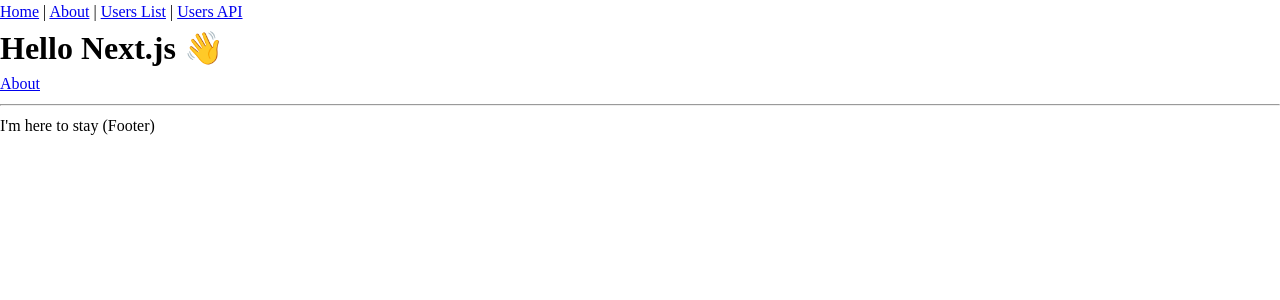
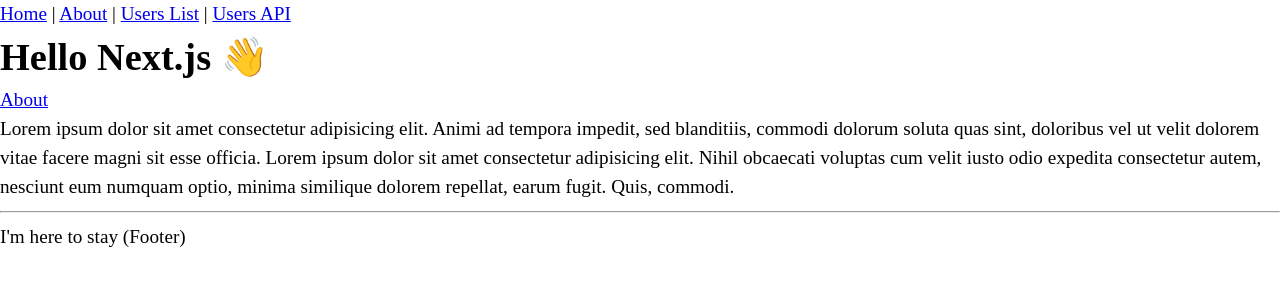
Before and after one commit to BotWCollective/botw-sr-website, a Next.js app: page / in a window 1280 px wide. Shown: the top 300 px of the page. Built offline with nearby package versions, Linux system fonts and the light colour scheme.

Commit message:
Set global scss values

```diff
--- a/pages/global.scss
+++ b/pages/global.scss
@@ -1 +1,9 @@
-// Nothing here...
+:root {
+  --clr-accent: hsl(37, 98%, 53%);
+
+  --clr-grey-100: hsl(0, 0%, 7%);
+  --clr-grey-200: hsl(0, 0%, 20%);
+  --clr-grey-300: hsl(0, 0%, 41%);
+  --clr-grey-400: hsl(0, 0%, 87%);
+  --clr-grey-500: hsl(0, 0%, 93%);
+}
--- a/pages/index.tsx
+++ b/pages/index.tsx
@@ -9,6 +9,7 @@
         <a>About</a>
       </Link>
     </p>
+    <p>Lorem ipsum dolor sit amet consectetur adipisicing elit. Animi ad tempora impedit, sed blanditiis, commodi dolorum soluta quas sint, doloribus vel ut velit dolorem vitae facere magni sit esse officia. Lorem ipsum dolor sit amet consectetur adipisicing elit. Nihil obcaecati voluptas cum velit iusto odio expedita consectetur autem, nesciunt eum numquam optio, minima similique dolorem repellat, earum fugit. Quis, commodi.</p>
   </Layout>
 );
 
--- a/pages/reset.scss
+++ b/pages/reset.scss
@@ -36,6 +36,8 @@
   min-height: 100vh;
   text-rendering: optimizeSpeed;
   line-height: 1.5;
+  overflow-x: hidden;
+  font-size: 1.2rem;
 }
 
 /* A elements that don't have a class get default styles */
```
